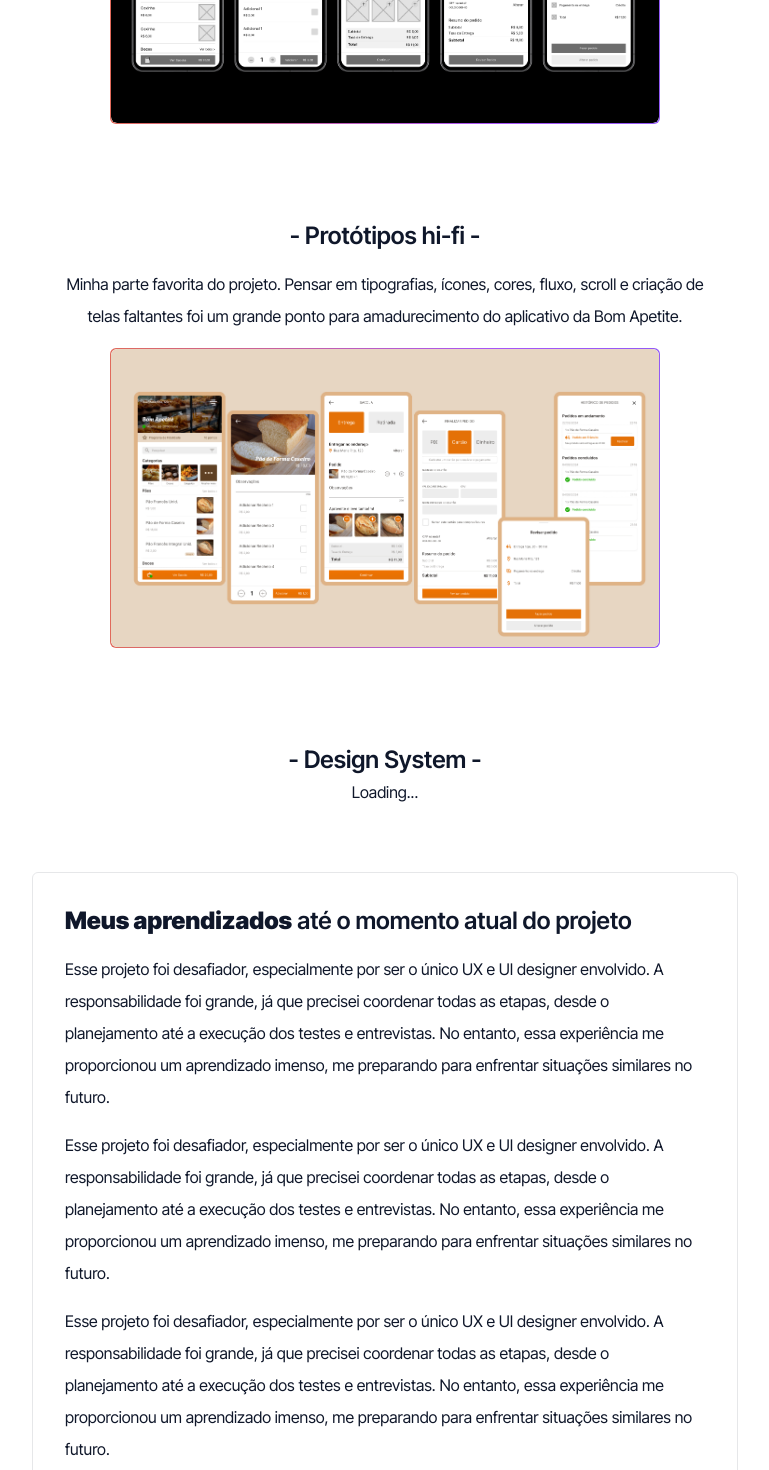
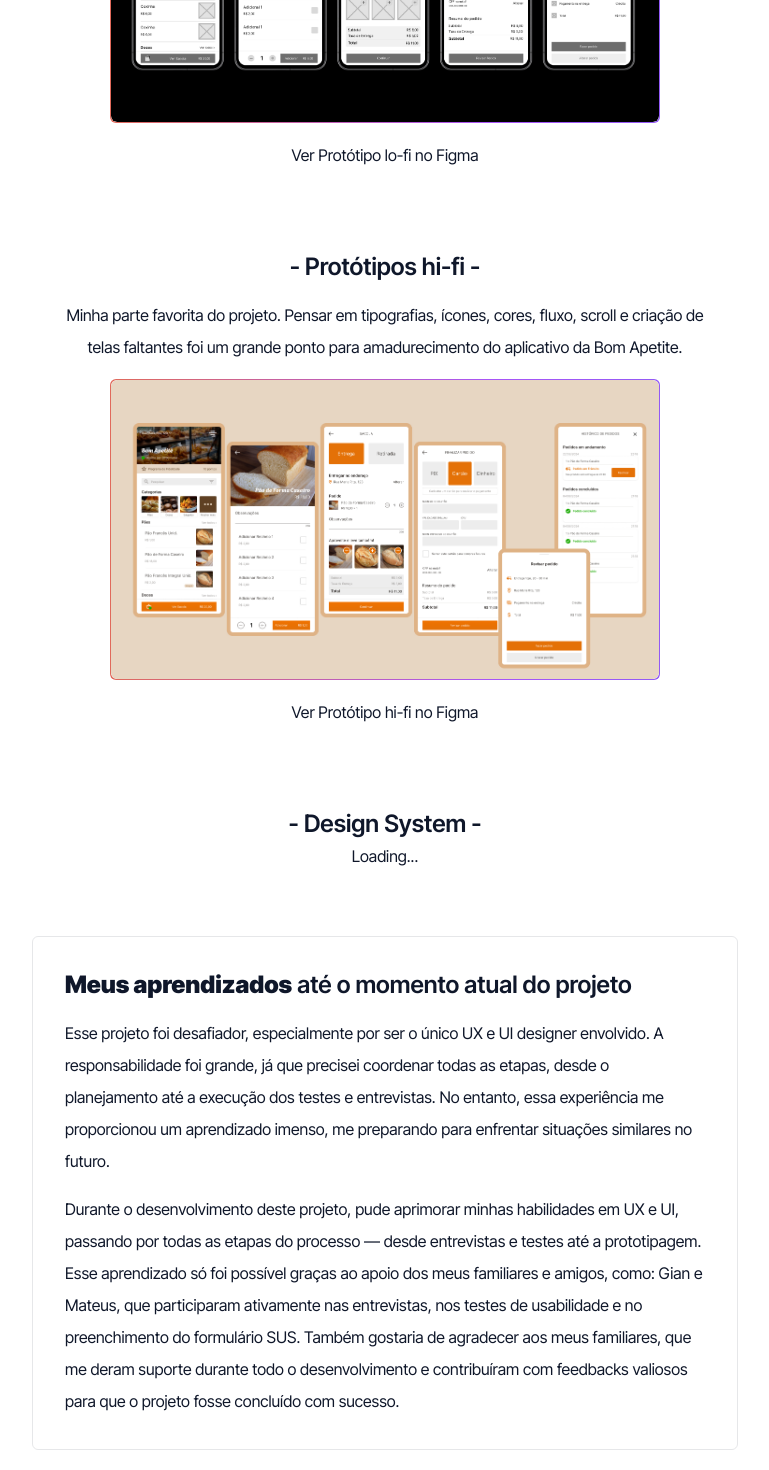
Before and after one commit to kevinwduran/kevinwduran.github.io, a Next.js app: page /projetos/p1 in a window 1280 px wide. Shown: the part 5420-6890 px from the top of the page, without its empty margins (383-1152 px from the left). Built offline with nearby package versions, Linux system fonts and the light colour scheme.

Commit message:
Conteúdo e links arrumados

```diff
--- a/app/projetos/p1/page.jsx
+++ b/app/projetos/p1/page.jsx
@@ -206,6 +206,13 @@ const page = () => {
         className="mx-auto"
         height="400px"
       />
+      <a
+        target="_blank"
+        href="https://www.figma.com/proto/6lvyqlduaXmGu1iaAiPoEv/bikcraft-wireframe?node-id=328-306&node-type=frame&t=2GVOeBKycmacxDXV-1&scaling=contain&content-scaling=fixed&page-id=0%3A1&starting-point-node-id=328%3A306&show-proto-sidebar=1"
+        className=" hover:text-accent-hover transition-colors"
+      >
+        Ver Protótipo lo-fi no Figma
+      </a>
 
       <h2 className="text-2xl font-semibold mt-20">- Protótipos hi-fi -</h2>
       <p className={paragraphClass + " mt-4"}>
@@ -219,6 +226,13 @@ const page = () => {
         className="mx-auto"
         height="400px"
       />
+      <a
+        target="_blank"
+        href="https://www.figma.com/proto/6lvyqlduaXmGu1iaAiPoEv/bikcraft-wireframe?node-id=462-165&node-type=frame&t=2GVOeBKycmacxDXV-1&scaling=contain&content-scaling=fixed&page-id=0%3A1&starting-point-node-id=462%3A165&show-proto-sidebar=1"
+        className=" hover:text-accent-hover transition-colors"
+      >
+        Ver Protótipo hi-fi no Figma
+      </a>
 
       <h2 className="text-2xl font-semibold mt-20">- Design System -</h2>
       <p>Loading...</p>
@@ -236,20 +250,15 @@ const page = () => {
           no futuro.
         </p>
         <p className="md:max-w-[50vw] max-w-[90vw] mt-4">
-          Esse projeto foi desafiador, especialmente por ser o único UX e UI
-          designer envolvido. A responsabilidade foi grande, já que precisei
-          coordenar todas as etapas, desde o planejamento até a execução dos
-          testes e entrevistas. No entanto, essa experiência me proporcionou um
-          aprendizado imenso, me preparando para enfrentar situações similares
-          no futuro.
-        </p>
-        <p className="md:max-w-[50vw] max-w-[90vw] mt-4">
-          Esse projeto foi desafiador, especialmente por ser o único UX e UI
-          designer envolvido. A responsabilidade foi grande, já que precisei
-          coordenar todas as etapas, desde o planejamento até a execução dos
-          testes e entrevistas. No entanto, essa experiência me proporcionou um
-          aprendizado imenso, me preparando para enfrentar situações similares
-          no futuro.
+          Durante o desenvolvimento deste projeto, pude aprimorar minhas
+          habilidades em UX e UI, passando por todas as etapas do processo —
+          desde entrevistas e testes até a prototipagem. Esse aprendizado só foi
+          possível graças ao apoio dos meus familiares e amigos, como: Gian e
+          Mateus, que participaram ativamente nas entrevistas, nos testes de
+          usabilidade e no preenchimento do formulário SUS. Também gostaria de
+          agradecer aos meus familiares, que me deram suporte durante todo o
+          desenvolvimento e contribuíram com feedbacks valiosos para que o
+          projeto fosse concluído com sucesso.
         </p>
       </div>
     </section>
```
